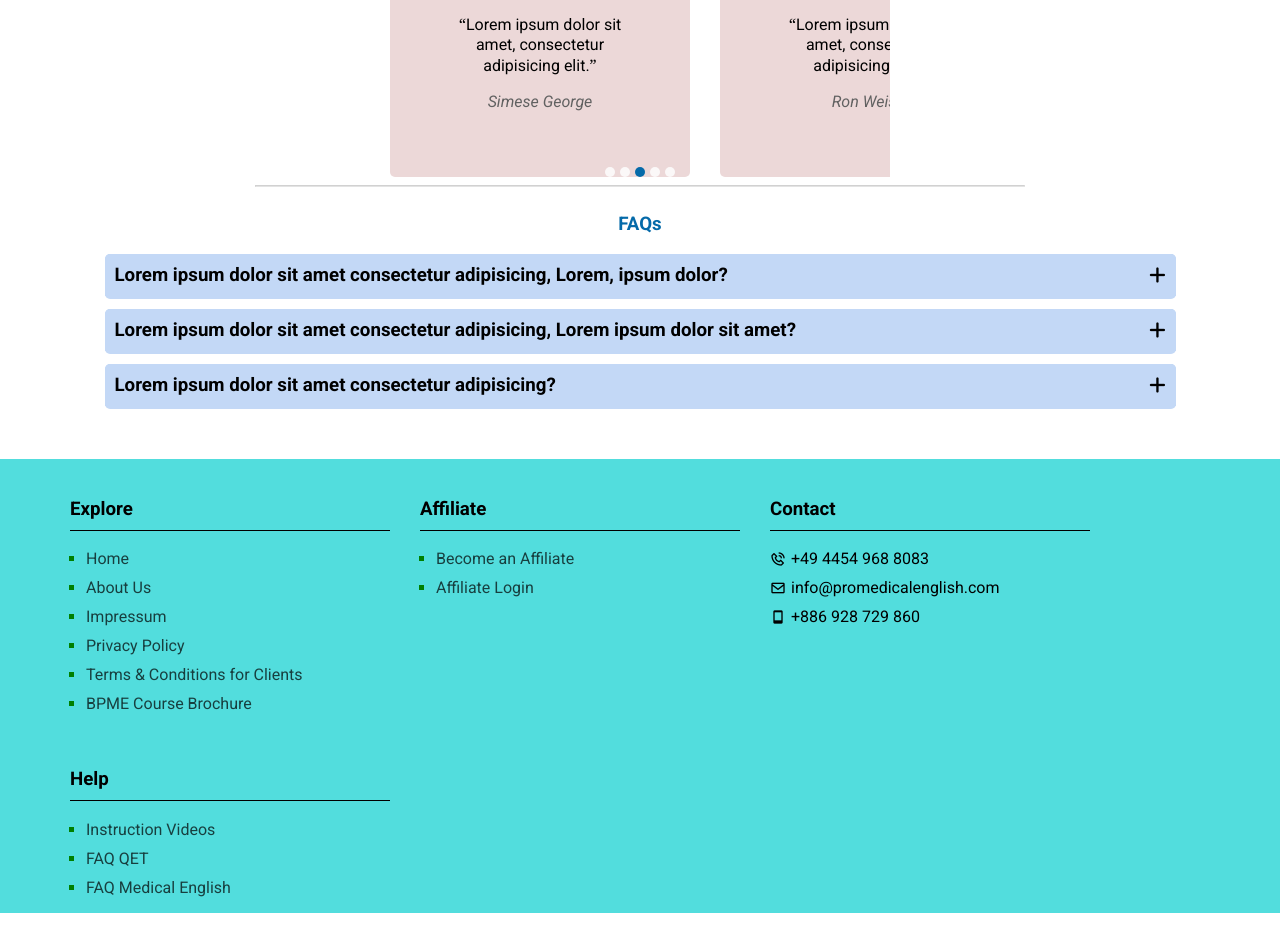
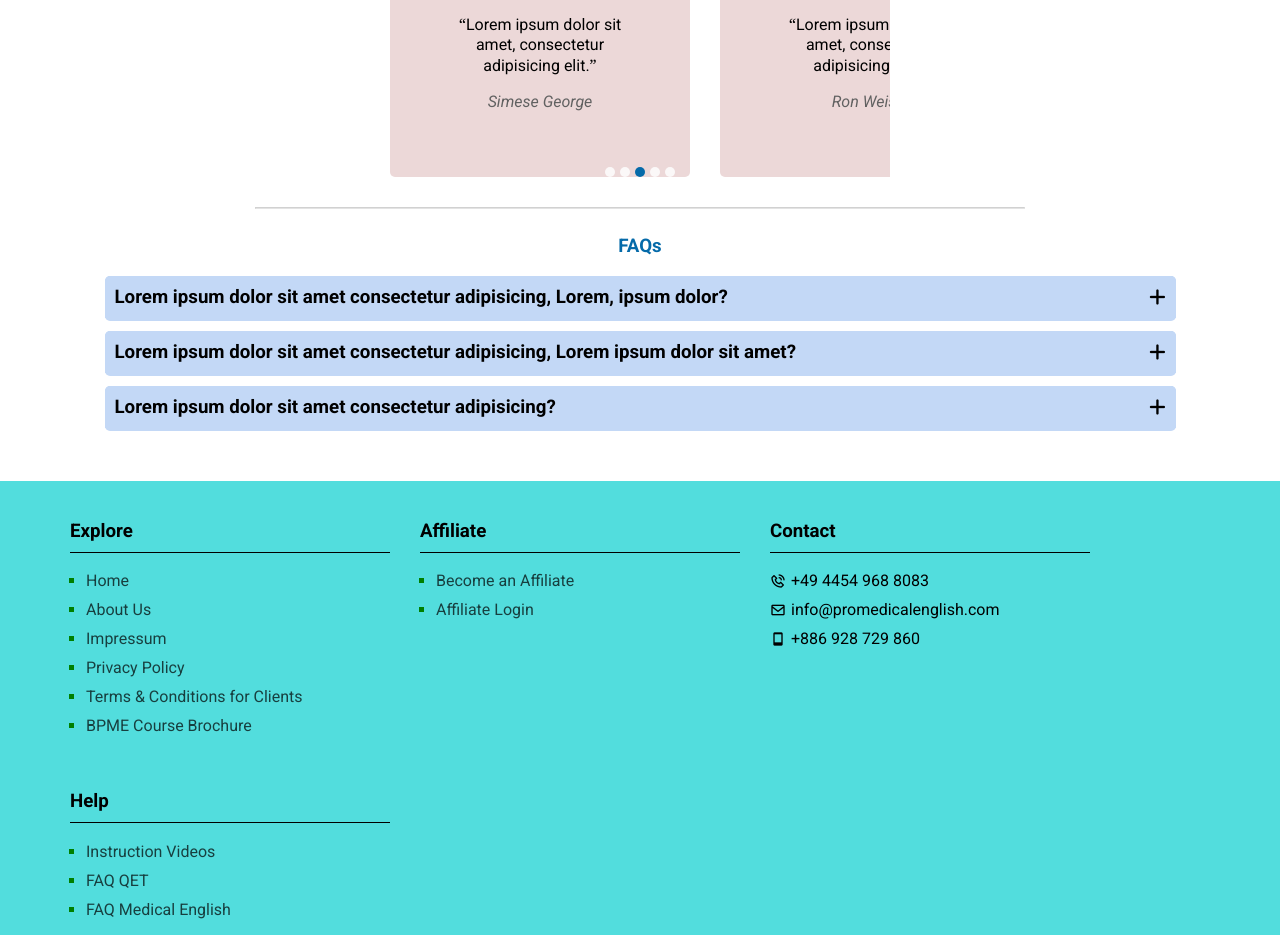
Before and after one commit to mitrabodh/landing-page, a plain HTML site: page index.html in a window 1280 px wide. Shown: the part 2526-3461 px from the top of the page. Before the commit the page ends 3439 px from the top, so only its background shows below. Drawn offline with nearby package versions, Linux system fonts and the light colour scheme.

Commit message:
Minor correction

```diff
--- a/resources/css/style.css
+++ b/resources/css/style.css
@@ -476,7 +476,7 @@ hr {
 }
 
 /* Horizontal line above FAQs heading */
-hr:nth-child(10) {
+hr:nth-child(11) {
     margin-top: 30px;
 }
 
```
